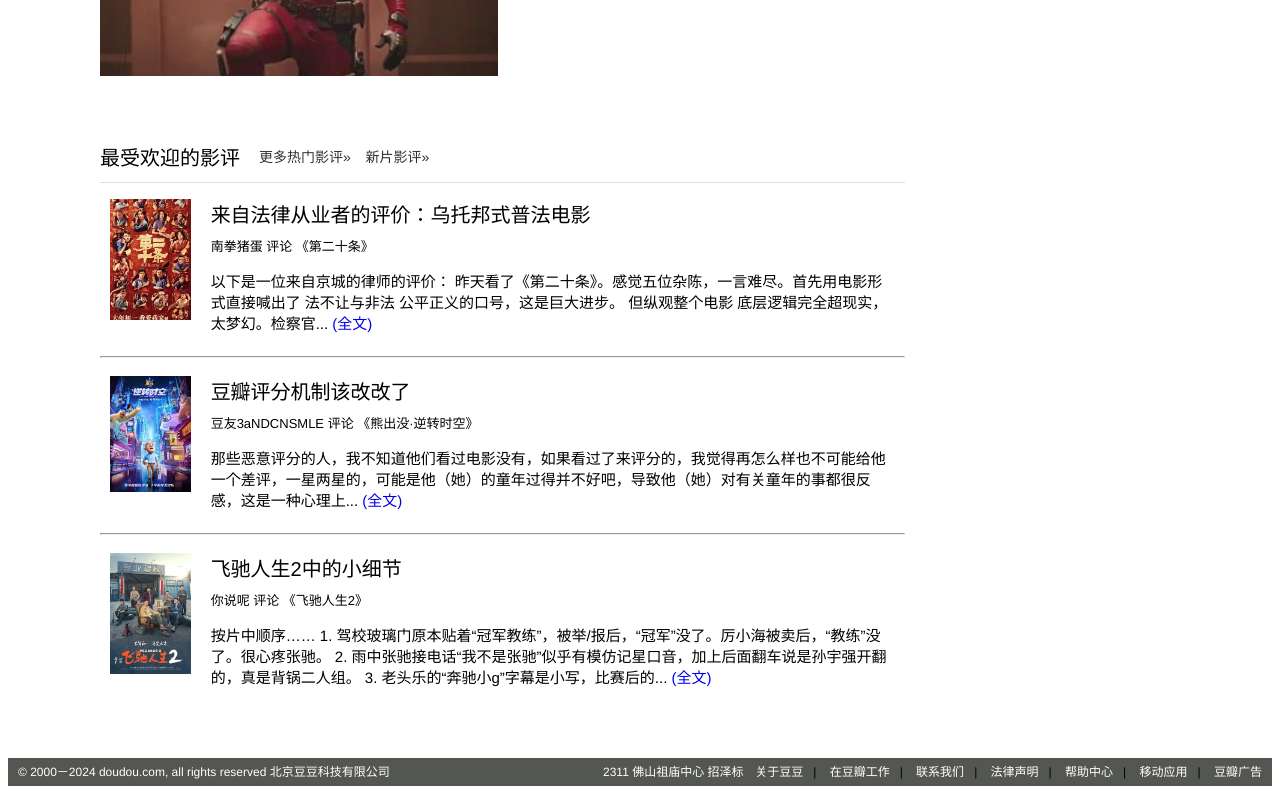
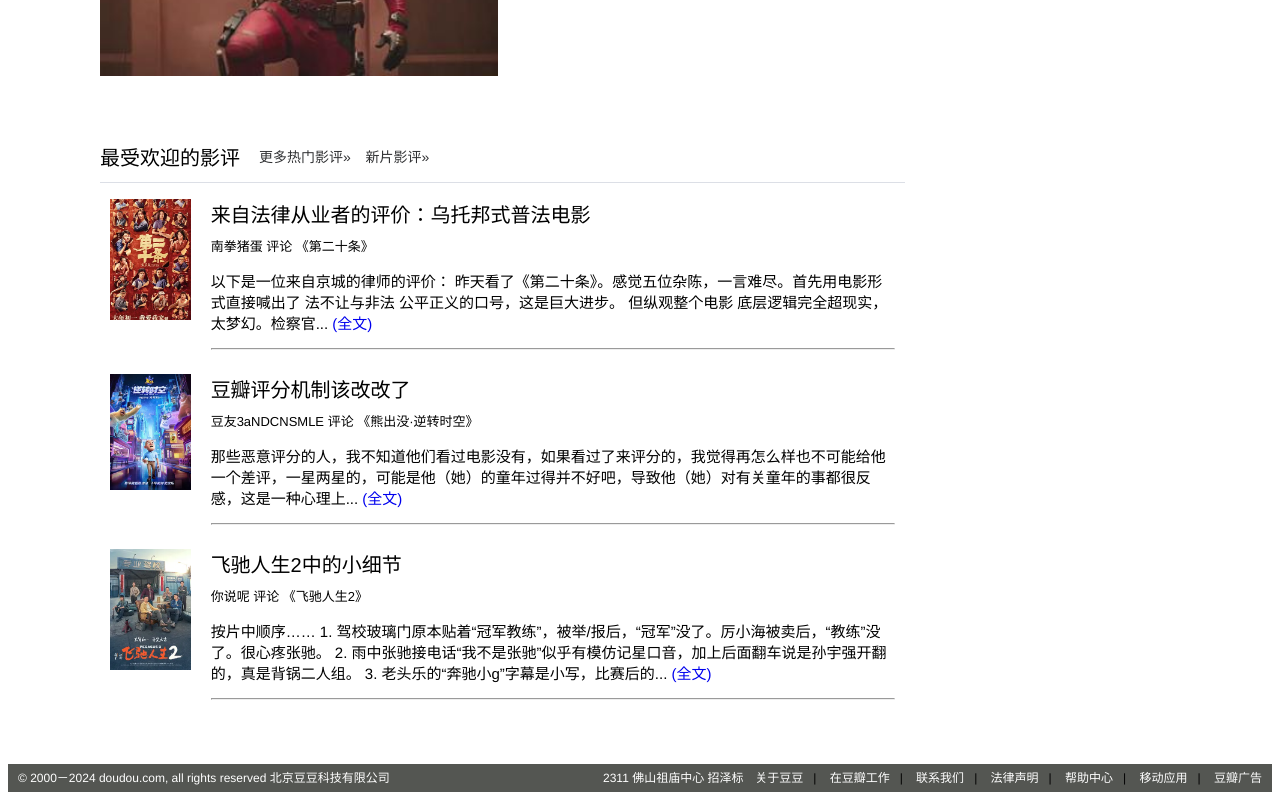
Before and after one commit to Bart-zzb/movie-web, a Vue app: page /index in a window 1280 px wide. Shown: the part 1529-2329 px from the top of the page. Built offline with nearby package versions, Linux system fonts and the light colour scheme.

Commit message:
movie-web

```diff
--- a/src/views/Home/IndexView.vue
+++ b/src/views/Home/IndexView.vue
@@ -1,16 +1,16 @@
-<!--这是首页-->
+<!--这是首页版心-->
 <template>
   <div style="width: 1080px;margin:30px auto;padding: 0">
     <el-row :gutter="20">
       <!--首页左侧部分-->
       <el-col :span="18">
-        <!--首页热映轮播图 -->
+
+        <!--首页热映轮播图-->
         <el-menu mode="horizontal" style="height: 50px;margin:0px auto;">
           <span style="font-size: 20px; line-height: 50px;">正在热映</span>
           <el-menu-item index="1">全部正在热映»</el-menu-item>
           <el-menu-item index="2">即将上映»</el-menu-item>
         </el-menu>
-
         <el-carousel indicator-position="none" interval="5000">
           <el-carousel-item v-for="p in arr">
             <el-row :gutter="10" >
@@ -73,48 +73,21 @@
           <el-menu-item index="1" style="width: 110px;">更多热门影评»</el-menu-item>
           <el-menu-item index="2" style="width: 75px;">新片影评»</el-menu-item>
         </el-menu>
-        <el-row :gutter="20" style="margin:6px auto;">
+        <el-row :gutter="20" style="margin:6px auto;" v-for="item in commentArr">
           <el-col :span="3">
-            <img src="/imgs/movie3.jpg" style="width: 100%;margin-top: 10px;">
+            <img :src="item.imgUrl" style="width: 100%;margin-top: 10px;">
           </el-col>
           <el-col :span="21">
-            <p style="font-size:20px;margin-top: 10px;margin-bottom: 8px;">来自法律从业者的评价：乌托邦式普法电影</p>
-            <p style="font-size:13px;margin-top: 4px;">南拳猪蛋 评论 《第二十条》 </p>
-            <p style="font-size:15px;">以下是一位来自京城的律师的评价： 昨天看了《第二十条》。感觉五位杂陈，一言难尽。首先用电影形式直接喊出了 法不让与非法 公平正义的口号，这是巨大进步。 但纵观整个电影 底层逻辑完全超现实，太梦幻。检察官...
+            <p style="font-size:20px;margin-top: 10px;margin-bottom: 8px;">{{item.title}}</p>
+            <p style="font-size:13px;margin-top: 4px;">{{item.author}}</p>
+            <p style="font-size:15px;">{{item.comment}}
               <a href="#" style="text-decoration: none;">(全文)</a>
             </p>
+            <hr>
           </el-col>
+
         </el-row>
 
-        <hr>
-
-        <el-row :gutter="20" style="margin:6px auto;">
-          <el-col :span="3">
-            <img src="/imgs/movie7.jpg" style="width: 100%;margin-top: 10px;">
-          </el-col>
-          <el-col :span="21">
-            <p style="font-size:20px;margin-top: 10px;margin-bottom: 8px;">豆瓣评分机制该改改了</p>
-            <p style="font-size:13px;margin-top: 4px;">豆友3aNDCNSMLE 评论 《熊出没·逆转时空》 </p>
-            <p style="font-size:15px;">那些恶意评分的人，我不知道他们看过电影没有，如果看过了来评分的，我觉得再怎么样也不可能给他一个差评，一星两星的，可能是他（她）的童年过得并不好吧，导致他（她）对有关童年的事都很反感，这是一种心理上...
-              <a href="#" style="text-decoration: none;">(全文)</a>
-            </p>
-          </el-col>
-        </el-row>
-
-        <hr>
-
-        <el-row :gutter="20" style="margin:6px auto;">
-          <el-col :span="3">
-            <img src="/imgs/movie4.jpg" style="width: 100%;margin-top: 10px;">
-          </el-col>
-          <el-col :span="21">
-            <p style="font-size:20px;margin-top: 10px;margin-bottom: 8px;">飞驰人生2中的小细节</p>
-            <p style="font-size:13px;margin-top: 4px;">你说呢  评论 《飞驰人生2》 </p>
-            <p style="font-size:15px;">按片中顺序…… 1. 驾校玻璃门原本贴着“冠军教练”，被举/报后，“冠军”没了。厉小海被卖后，“教练”没了。很心疼张驰。 2. 雨中张驰接电话“我不是张驰”似乎有模仿记星口音，加上后面翻车说是孙宇强开翻的，真是背锅二人组。 3. 老头乐的“奔驰小g”字幕是小写，比赛后的...
-              <a href="#" style="text-decoration: none;">(全文)</a>
-            </p>
-          </el-col>
-        </el-row>
       </el-col>
 
       <!--首页右侧部分-->
@@ -210,6 +183,11 @@
     {imgUrl:'/imgs/banner2.jpg',title:'《死侍3》 首支中字预告',content:'死侍与金刚狼回归! 7月26日北美上映.'}
   ]);
 
+  const commentArr = ref([
+    {imgUrl:'/imgs/movie3.jpg',title:'来自法律从业者的评价：乌托邦式普法电影',author:'南拳猪蛋 评论 《第二十条》 ',comment:'以下是一位来自京城的律师的评价： 昨天看了《第二十条》。感觉五位杂陈，一言难尽。首先用电影形式直接喊出了 法不让与非法 公平正义的口号，这是巨大进步。 但纵观整个电影 底层逻辑完全超现实，太梦幻。检察官...'},
+    {imgUrl:'/imgs/movie7.jpg',title:'豆瓣评分机制该改改了',author:'豆友3aNDCNSMLE 评论 《熊出没·逆转时空》 ',comment:'那些恶意评分的人，我不知道他们看过电影没有，如果看过了来评分的，我觉得再怎么样也不可能给他一个差评，一星两星的，可能是他（她）的童年过得并不好吧，导致他（她）对有关童年的事都很反感，这是一种心理上...'},
+    {imgUrl:'/imgs/movie4.jpg',title:'飞驰人生2中的小细节',author:'你说呢  评论 《飞驰人生2》 ',comment:'按片中顺序…… 1. 驾校玻璃门原本贴着“冠军教练”，被举/报后，“冠军”没了。厉小海被卖后，“教练”没了。很心疼张驰。 2. 雨中张驰接电话“我不是张驰”似乎有模仿记星口音，加上后面翻车说是孙宇强开翻的，真是背锅二人组。 3. 老头乐的“奔驰小g”字幕是小写，比赛后的...'},
+  ]);
 </script>
 
 <style scoped>
--- a/src/views/HomeView.vue
+++ b/src/views/HomeView.vue
@@ -48,6 +48,7 @@
         </div>
       </el-header>
 
+      <!--首页可变版心-->
       <el-main><router-view/></el-main>
 
       <!--首页共有页尾-->
```
